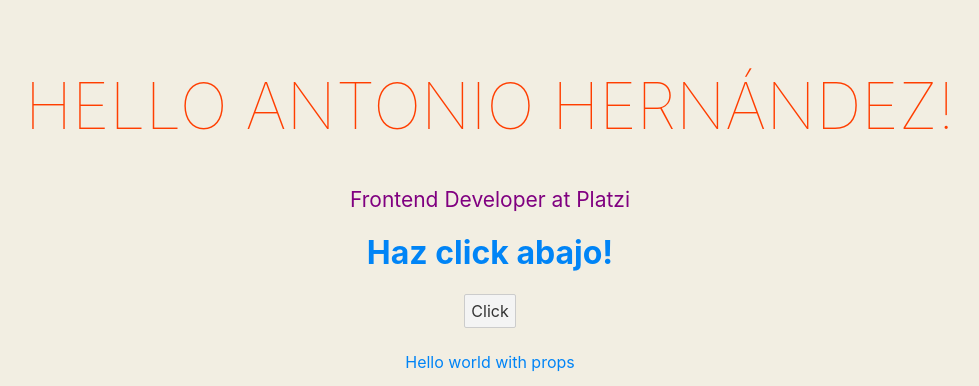
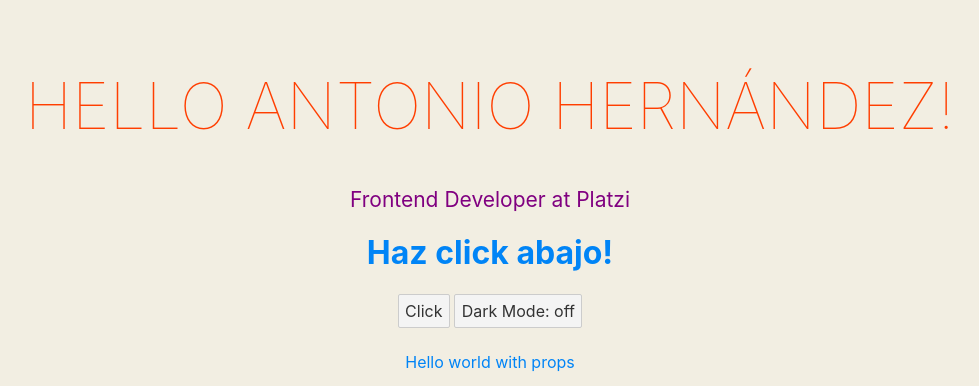
Before and after one commit to antoniojh10/svelte-fundamentals, a Svelte app: page / in a window 1280 px wide. Shown: the top 386 px of the page, without its empty margins (150-1129 px from the left). Built offline with nearby package versions, Linux system fonts and the light colour scheme.

Commit message:
if-else and darkmode in svelte

```diff
--- a/src/App.svelte
+++ b/src/App.svelte
@@ -37,6 +37,11 @@
     --theme-color: purple;
   }
 
+  :global(body.dark-mode) {
+    background-color: #1d3040;
+    color: #bfc2c7;
+  }
+
   main {
     text-align: center;
     padding: 1em;
--- a/src/components/About.svelte
+++ b/src/components/About.svelte
@@ -3,15 +3,28 @@
   let someText = `Frontend Developer at Platzi`;
   let count = 0;
 
+  let styles = { darkMode: false };
+
   function handleClick() {
     count = count + 1;
+  }
+
+  function toggle() {
+    styles.darkMode = !styles.darkMode;
+    window.document.body.classList.toggle("dark-mode");
   }
 </script>
 
 <div class="About">
-  <p>{someText}</p>
+  {#if !styles.darkMode}
+    <p>{someText}</p>
+  {:else}
+    <p>Hello Dark Mode</p>
+  {/if}
+
   <h1>{count === 0 ? "Haz click abajo!" : count}</h1>
   <button on:click={handleClick}>Click</button>
+  <button on:click={toggle}>Dark Mode: {styles.darkMode ? "on" : "off"}</button>
 </div>
 
 <style>
```
